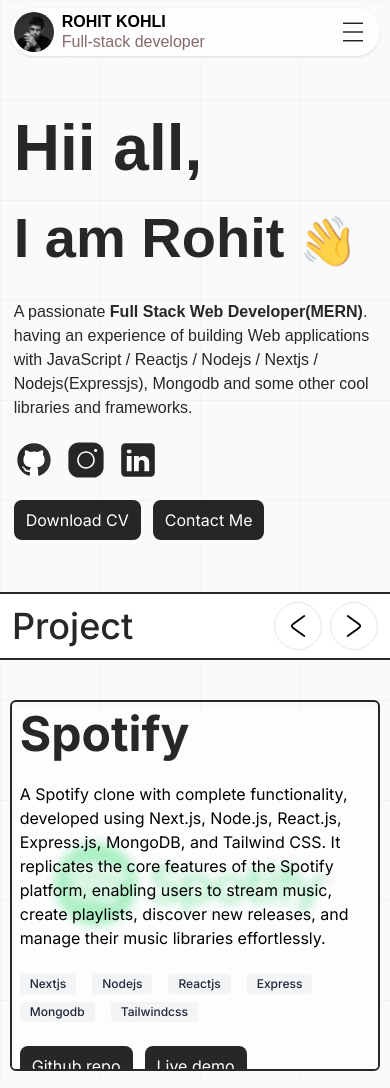
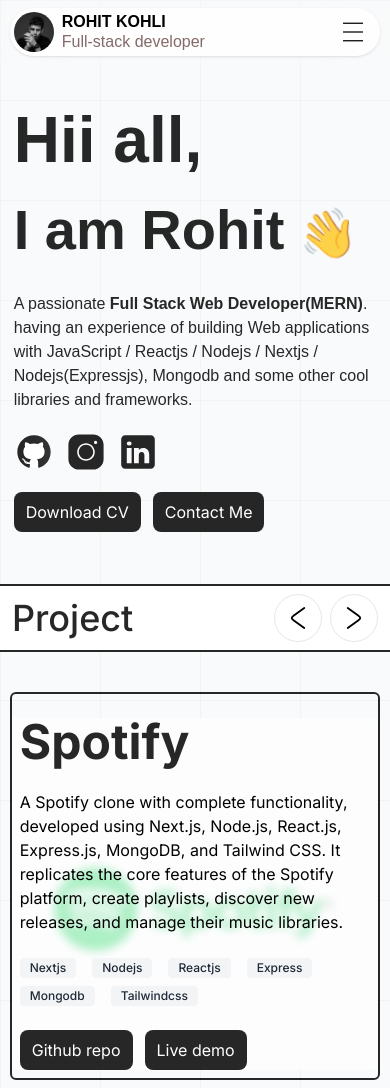
Before and after one commit to Rohit29-hub/my-portfolio, a Next.js app: page / in a window 390 px wide. Built offline with nearby package versions, Linux system fonts and the light colour scheme; a web font is replaced by a local one.

Commit message:
One more

```diff
--- a/app/components/Introduction.tsx
+++ b/app/components/Introduction.tsx
@@ -8,7 +8,7 @@
     return (
         <div className='makeContainer w-full h-auto lg:h-screen  sm:mt-10 mt-8'>
             <div className='relative w-full h-full'>
-                <div className='sm:absolute left-3 w-auto p-1 h-auto mt-8 sm:mt-0'>
+                <div className='sm:absolute left-3 w-auto p-1 h-auto mt-6 sm:mt-0'>
                     <h1 className='sm:text-[9rem] text-[4rem] font-bold text-[#000000d8]' id='greet-1'>Hii all,</h1>
                     <h1 className='sm:text-[9rem] text-[3.5rem] sm:mt-[-3rem] font-bold text-[#000000d8]' id='greet-2'>I am Rohit <span id='hii-img' className='sm:text-[9rem] text-[3rem]'>👋</span></h1>
                     <div className='sm:w-96 md:w-[35rem] w-full h-auto mt-5'>
--- a/app/components/ProjectView.tsx
+++ b/app/components/ProjectView.tsx
@@ -1,22 +1,33 @@
-import React from 'react'
+"use client"
+import React, {useRef } from 'react'
 import LessThanButton from './ui/LessThanButton'
 import GreaterThanButton from './ui/GreaterThanButton'
 import projectData from '@/data/project.json'
 import ProjectCard from './ui/ProjectCard'
 
 const ProjectView = () => {
+    const productContainer = useRef<HTMLDivElement>(null);
+
+    function goToPrev() {
+        const container = productContainer.current;
+        if(container != null) container.scrollLeft -= window.innerWidth;
+    }
+
+    function goToNext(){
+        const container = productContainer.current;
+        if(container != null) container.scrollLeft += window.innerWidth - 10;
+    }
 
     return (
         <div className='w-full h-auto flex flex-col gap-y-10 lg:h-[80vh] mb-2 mt-12'>
             <div className='px-3 py-2 border-b-2 rouned-2xl bg-white border-t-2 border-solid border-[#000000d8]  flex items-center justify-between'>
                 <h1 className='text-4xl font-medium text-[#000000d8]'>Project</h1>
                 <div className='flex gap-x-2'>
-                    <button className='p-2 border border-solid rounded-[100%]'><LessThanButton /></button>
-                    <button className='p-2 border border-solid rounded-[100%]'><GreaterThanButton /></button>
+                    <LessThanButton goToPrev={goToPrev}/>
+                    <GreaterThanButton goToNext={goToNext}/>
                 </div>
             </div>
-            <div className='makeContainer productContainer w-full h-full flex sm:my-0 my-3 lg:grid lg:grid-cols-3  gap-2 overflow-x-scroll'>
-
+            <div className='makeContainer productContainer w-full h-full flex sm:my-0 my-3 lg:grid lg:grid-cols-3  gap-2 overflow-x-scroll scroll-smooth' ref={productContainer}>
                 {
                     projectData.map((project) => (
                         <ProjectCard key={project.id} image={project.image} title={project.title} technologies={project.technologies} description={project.description} deploy_link={project.deploy_url} />
--- a/app/components/ui/GreaterThanButton.tsx
+++ b/app/components/ui/GreaterThanButton.tsx
@@ -2,10 +2,12 @@
 import GreaterThanIcon from '@/public/greater-than.svg'
 import Image from 'next/image'
 
-const GreaterThanButton = () => {
+const GreaterThanButton = ({ goToNext }: { goToNext: () => void }) => {
     return (
         <>
-            <Image src={GreaterThanIcon} width={30} height={30} alt='go-next' priority/>
+            <button onClick={() => goToNext()} className='p-2 border border-solid rounded-[100%]'>
+                <Image src={GreaterThanIcon} width={30} height={30} alt='go-next' priority />
+            </button>
         </>
     )
 }
--- a/app/components/ui/LessThanButton.tsx
+++ b/app/components/ui/LessThanButton.tsx
@@ -1,10 +1,12 @@
 import React from 'react'
 import LessThanIcon from '@/public/less-than.svg'
 import Image from 'next/image'
-const LessThanButton = () => {
+const LessThanButton = ({ goToPrev }: { goToPrev: () => void }) => {
     return (
         <>
-            <Image src={LessThanIcon} width={30} height={30} alt='go-prev' priority/>
+            <button onClick={() => goToPrev()} className='p-2 border border-solid rounded-[100%]'>
+                <Image src={LessThanIcon} width={30} height={30} alt='go-prev' priority />
+            </button>
         </>
     )
 }
--- a/app/components/ui/ProjectCard.tsx
+++ b/app/components/ui/ProjectCard.tsx
@@ -10,9 +10,9 @@
 }
 const ProjectCard = ({image,title,technologies,description,deploy_link}:Props) => {
     return (
-        <div className='h-auto flex-shrink-0 sm:h-full col-span-1 w-full border-2 border-solid border-[#000000d8] rounded-md relative overflow-hidden'>
-            <img className='w-full h-full object-contain' src={`${image}`} alt={title}/>
-            <div className='px-2 w-full h-full absolute bg-[#ffffffa1] backdrop-blur-[5px] top-2 sm:space-y-3 space-y-6'>
+        <div className='h-auto flex-shrink-0 sm:h-full col-span-1 w-full border-2 border-solid py-4 border-[#000000d8] rounded-md relative overflow-hidden'>
+            <img className='w-full h-full object-contain absolute top-6 sm:relative' src={`${image}`} alt={title}/>
+            <div className='px-2 w-full h-full relative sm:absolute bg-[#ffffffa1] backdrop-blur-[5px] top-2 sm:space-y-3 space-y-6'>
                 <h1 className='text-5xl font-bold text-[#000000d8]'>{title}</h1>
                 <p className=''>{description}</p>
                 <div className='flex gap-2 flex-wrap'>
--- a/data/project.json
+++ b/data/project.json
@@ -2,7 +2,7 @@
     {
         "id": "1",
         "title": "Spotify",
-        "description" : "A Spotify clone with complete functionality, developed using Next.js, Node.js, React.js, Express.js, MongoDB, and Tailwind CSS. It replicates the core features of the Spotify platform, enabling users to stream music, create playlists, discover new releases, and manage their music libraries effortlessly.",
+        "description" : "A Spotify clone with complete functionality, developed using Next.js, Node.js, React.js, Express.js, MongoDB, and Tailwind CSS. It replicates the core features of the Spotify platform, create playlists, discover new releases, and manage their music libraries.",
         "technologies" : ["Nextjs","Nodejs","Reactjs","Express","Mongodb","Tailwindcss"],
         "image" : "/spotifyback.png",
         "deploy_url" : ""
@@ -10,7 +10,7 @@
     {
         "id": "2",
         "title": "Crud-App",
-        "description" : "A CRUD application equipped with a Mock API, built using Next.js, React.js, Tailwind CSS, Node.js, JSON Server, It empowers users to perform CRUD operations on data, providing a user-friendly experience within the application, including features such as pagination, search functionality, error handling, and responsive design.",
+        "description" : "A CRUD application equipped with a Mock API, built using Next.js, React.js, Tailwind CSS, Node.js. It empowers users to perform CRUD operations on data, including features such as pagination, search functionality, error handling, and responsive design.",
         "technologies" : ["Nextjs","Reactjs","Tailwindcss","Nodejs","NextUI"],
         "image" : "/crud.jpg",
         "deploy_url" : "https://crud-next-app-ten.vercel.app/"
@@ -18,7 +18,7 @@
     {
         "id": "3",
         "title": "Amazon",
-        "description" : "The Amazon clone with full functionality is a comprehensive e-commerce platform developed using React.js, Next.js, MongoDB, Express.js, Node.js, and Tailwind CSS. It mimics the features of the Amazon website, allowing users to browse products, add them to cart, make purchases, and manage their orders.",
+        "description" : "The Amazon clone with full is a e-commerce platform developed using React.js, Next.js, MongoDB, Express.js, Node.js, and Tailwind CSS. It mimics the features of the Amazon website, add them to cart, make purchases, and manage their orders.",
         "technologies" : ["Reactjs","Nextjs","Mongodb","Expessjs","Nodejs","Tailwindcss"],
         "image" : "/amazonBack.png",
         "deploy_url" : ""
```
